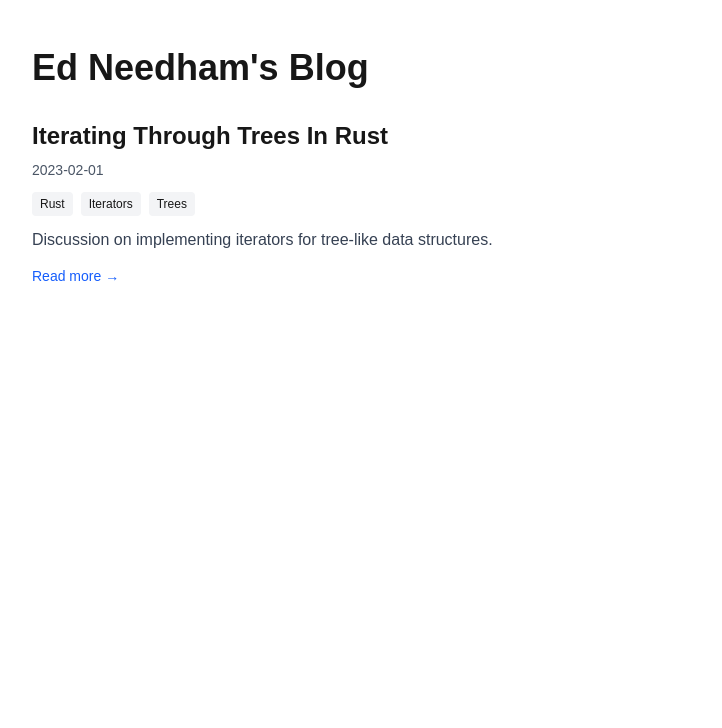
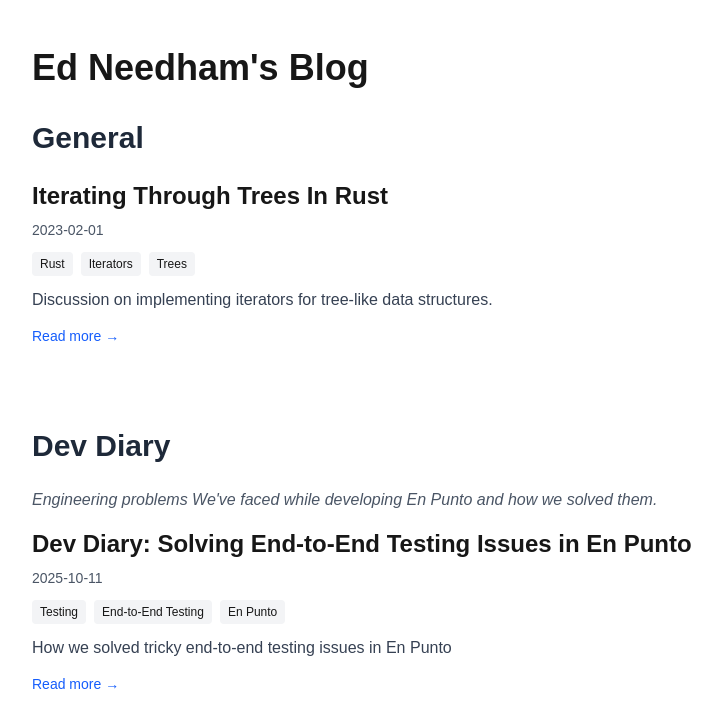
Before and after one commit to edneedham/blog, a Next.js app: page / in a window 1280 px wide. Shown: the top 728 px of the page, without its empty margins (176-898 px from the left). Built offline with nearby package versions, Linux system fonts and the light colour scheme.

Commit message:
Add sections to blog

```diff
--- /dev/null
+++ b/src/app/components/Header.tsx
@@ -0,0 +1,16 @@
+import Link from "next/link";
+
+export function Header() {
+    return (
+        <header>
+            <h1>Ed Needham's Blog</h1>
+            <nav>
+                <ul>
+                    <li><Link href="/">Home</Link></li>
+                    <li><Link href="/about">About</Link></li>
+                    <li><Link href="/contact">Contact</Link></li>
+                </ul>
+            </nav>
+        </header>
+    )
+}
--- a/src/app/lib/mdx.ts
+++ b/src/app/lib/mdx.ts
@@ -10,6 +10,7 @@ export interface PostMetadata {
   excerpt: string;
   author?: string;
   tags?: string[];
+  category?: string;
   slug: string;
 }
 
@@ -58,3 +59,13 @@ export function getAllPostSlugs(): string[] {
     .filter(fileName => fileName.endsWith('.mdx'))
     .map(fileName => fileName.replace(/\.mdx$/, ''));
 }
+
+export function getPostsByCategory(category: string): PostMetadata[] {
+  return getAllPosts().filter(post => post.category === category);
+}
+
+export function getAllCategories(): string[] {
+  const posts = getAllPosts();
+  const categories = new Set(posts.map(post => post.category).filter(Boolean));
+  return Array.from(categories) as string[];
+}
--- a/src/app/page.tsx
+++ b/src/app/page.tsx
@@ -3,21 +3,26 @@ import { getAllPosts } from '@/app/lib/mdx';
 
 export default function Home() {
   const posts = getAllPosts();
+  const generalPosts = posts.filter(post => post.category === 'general');
+  const devDiaries = posts.filter(post => post.category === 'dev-diary');
 
   return (
     <div className="max-w-4xl mx-auto px-4 py-12">
       <h1 className="text-4xl font-bold mb-8">Ed Needham&apos;s Blog</h1>
 
-      {posts.length === 0 ? (
-        <p className="text-gray-600">No posts yet. Create your first post in the <code className="bg-gray-100 px-2 py-1 rounded">/posts</code> directory!</p>
+      {/* Technical Blog Section */}
+      <section className="mb-12">
+        <h2 className="text-3xl font-bold mb-6 text-gray-800">General</h2>
+        {generalPosts.length === 0 ? (
+          <p className="text-gray-600">No general posts yet.</p>
         ) : (
           <div className="space-y-8">
-          {posts.map(post => (
+            {generalPosts.map(post => (
               <article key={post.slug} className="border-b border-gray-200 pb-8 last:border-b-0">
                 <Link href={`/posts/${post.slug}`} className="group">
-                <h2 className="text-2xl font-semibold mb-2 group-hover:text-blue-600 transition">
+                  <h3 className="text-2xl font-semibold mb-2 group-hover:text-blue-600 transition">
                     {post.title}
-                </h2>
+                  </h3>
                 </Link>
                 <div className="text-gray-600 text-sm mb-3">
                   <time>{post.date}</time>
@@ -43,6 +48,48 @@ export default function Home() {
             ))}
           </div>
         )}
+      </section>
+
+      {/* Dev Stories Section */}
+      <section>
+        <h2 className="text-3xl font-bold mb-6 text-gray-800">Dev Diary</h2>
+        <p className="text-gray-600 mb-4 italic">Engineering problems We&apos;ve faced while developing En Punto and how we solved them.</p>
+        {devDiaries.length === 0 ? (
+          <p className="text-gray-600">No dev stories yet.</p>
+        ) : (
+          <div className="space-y-8">
+            {devDiaries.map(post => (
+              <article key={post.slug} className="border-b border-gray-200 pb-8 last:border-b-0">
+                <Link href={`/posts/${post.slug}`} className="group">
+                  <h3 className="text-2xl font-semibold mb-2 group-hover:text-blue-600 transition">
+                    {post.title}
+                  </h3>
+                </Link>
+                <div className="text-gray-600 text-sm mb-3">
+                  <time>{post.date}</time>
+                  {post.author && <span> • {post.author}</span>}
+                </div>
+                {post.tags && (
+                  <div className="flex gap-2 mb-3">
+                    {post.tags.map(tag => (
+                      <span key={tag} className="bg-gray-100 px-2 py-1 rounded text-xs">
+                        {tag}
+                      </span>
+                    ))}
+                  </div>
+                )}
+                <p className="text-gray-700 mb-3">{post.excerpt}</p>
+                <Link
+                  href={`/posts/${post.slug}`}
+                  className="text-blue-600 hover:underline text-sm font-medium"
+                >
+                  Read more →
+                </Link>
+              </article>
+            ))}
+          </div>
+        )}
+      </section>
     </div>
   );
 }
--- a/src/app/posts/[slug]/page.tsx
+++ b/src/app/posts/[slug]/page.tsx
@@ -53,6 +53,11 @@ export default async function PostPage({ params }: { params: Promise<{ slug: str
         <div className="text-gray-600 text-sm">
           <time>{post.date}</time>
           {post.author && <span> • {post.author}</span>}
+          {post.category && (
+            <span className="ml-2 bg-blue-100 text-blue-800 px-2 py-1 rounded text-xs uppercase">
+              {post.category}
+            </span>
+          )}
         </div>
         {post.tags && (
           <div className="flex gap-2 mt-3">
--- /dev/null
+++ b/src/app/posts/end-to-end-testing.mdx
@@ -0,0 +1,16 @@
+---
+date: "2025-10-11"
+title: "Dev Diary: Solving End-to-End Testing Issues in En Punto"
+excerpt: "How we solved tricky end-to-end testing issues in En Punto"
+tags: ["Testing", "End-to-End Testing", "En Punto"]
+category: "dev-diary"
+---
+
+## Introduction
+
+We've been making good progress over at En Punto and I wanted to share some of the things we've been working on
+while telling you about some of the issues we've been having too - it's not all sunshine and roses.
+
+## The Issue
+
+Over the course of development of
--- a/src/app/posts/iterators.mdx
+++ b/src/app/posts/iterators.mdx
@@ -3,6 +3,7 @@ date: "2023-02-01"
 title: "Iterating Through Trees In Rust"
 excerpt: "Discussion on implementing iterators for tree-like data structures."
 tags: ["Rust", "Iterators", "Trees"]
+category: "general"
 ---
 
 ## Introduction
```
Also changed, not shown: 1 other file (tests, documents, lock files or other folders). Lines whose indentation alone changed are shown as unchanged.
